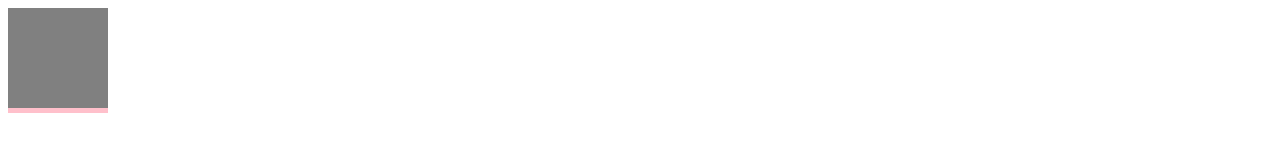
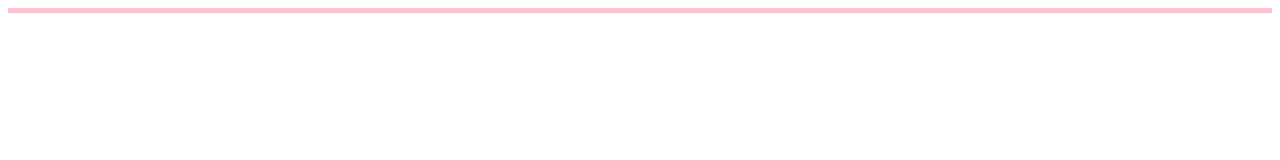
Before and after one commit to sioiyan/js_dom, a plain HTML site: page index.html in a window 1280 px wide. Drawn offline with Linux system fonts and the light colour scheme.

Commit message:
classList

```diff
--- a/index.html
+++ b/index.html
@@ -17,7 +17,7 @@
     </style>
 </head>
 <body>
-    <div class="box"></div>
+    <div class="boxs"></div>
     <script src="js/main.js"></script>
 </body>
 </html>
--- a/js/main.js
+++ b/js/main.js
@@ -3,5 +3,15 @@
 {
     const div = document.querySelector('div');
 
-    div.className = 'box border-pink';
+    // div.className = 'box border-pink';
+    // div.classList.add('border-pink');
+    // div.classList.remove('box');
+
+    // if (div.classList.contains('border-pink')) {
+    //     div.classList.remove('border-pink');
+    // } else {
+    //     div.classList.add('border-pink');
+    // }
+
+    div.classList.toggle('border-pink');
 }
```
